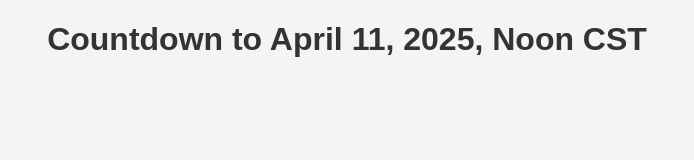
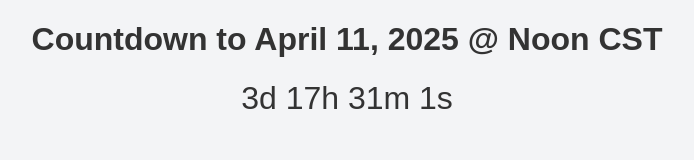
Before and after one commit to chipfetherston/countdown, a plain HTML site: page index.html in a window 1280 px wide. Shown: the whole page, without its empty margins (293-987 px from the left). Drawn offline with Linux system fonts and the light colour scheme.

Commit message:
Update index.html

```diff
--- a/index.html
+++ b/index.html
@@ -18,10 +18,10 @@
     </style>
 </head>
 <body>
-    <h1>Countdown to April 11, 2025, Noon CST</h1>
-    <div id="countdown"></div>
-    <script>
-        // JavaScript code will go here
-    </script>
+  <h1>Countdown to April 11, 2025 @ Noon CST</h1>
+  <div id="countdown">Loading...</div>
+
+  <!-- Load the external JS -->
+  <script src="script.js"></script>
 </body>
 </html>
```
